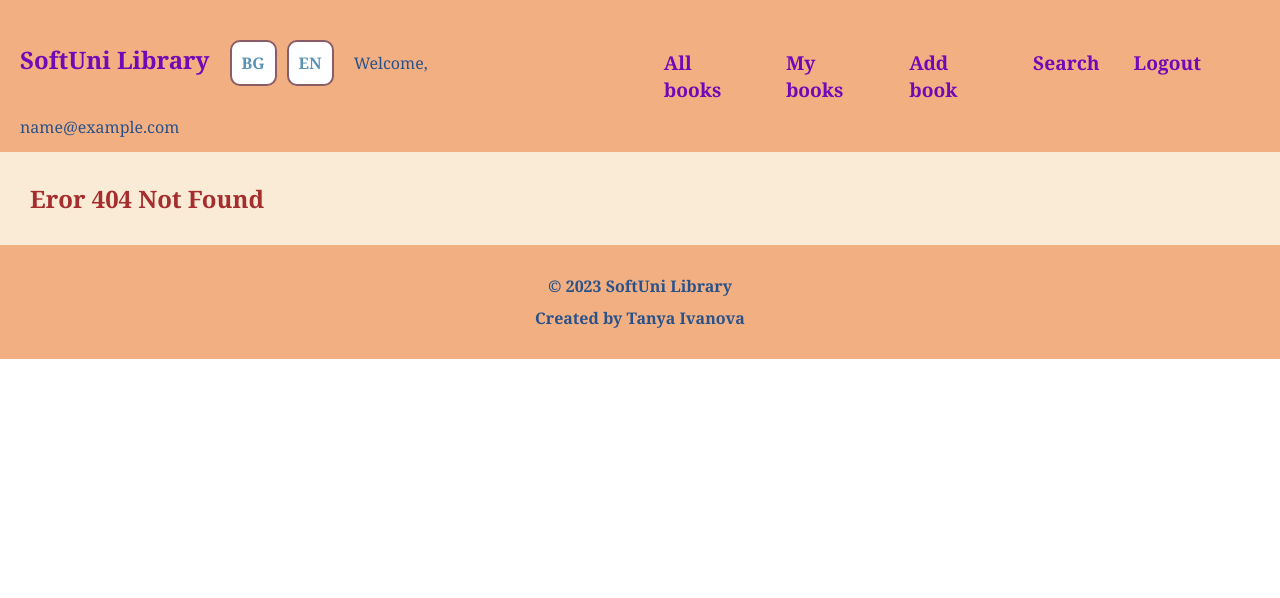
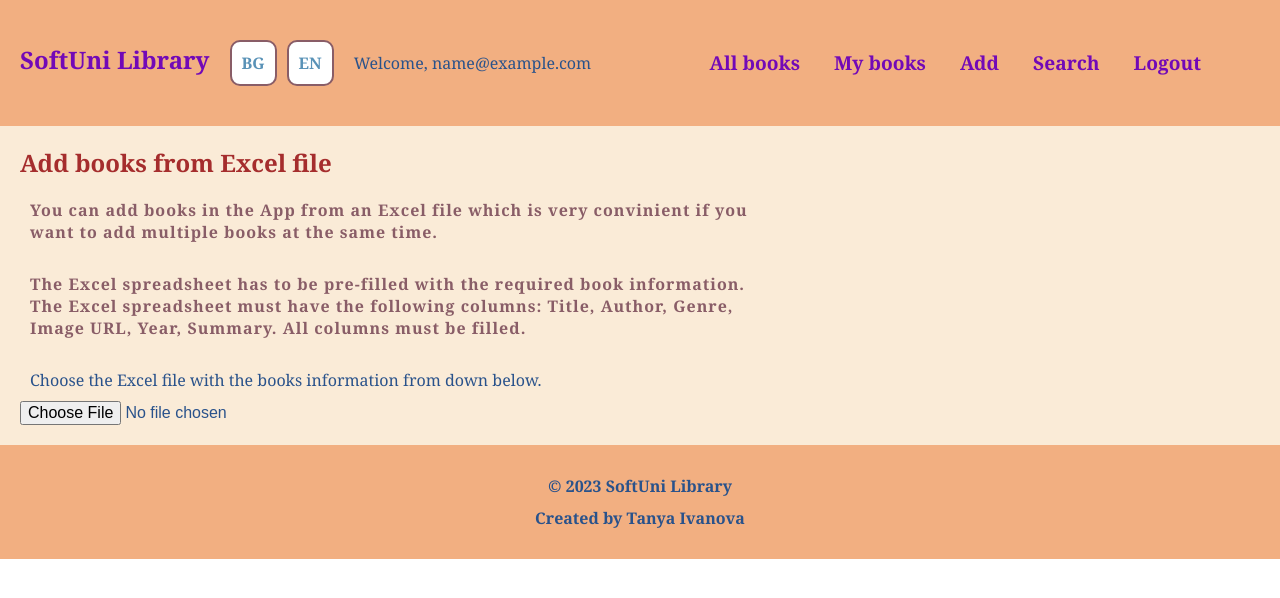
Before and after one commit to tanya-ivanova/Softuni-Library, a React (Create React App) app: page /create-from-excel in a window 1280 px wide. Before the commit this address had no page. Shown: the top 598 px of the page. Built offline with nearby package versions, Linux system fonts and the light colour scheme; sample sign-in values are in the browser's storage.

Commit message:
Adding functionality Add books from Excel file

```diff
--- a/package.json
+++ b/package.json
@@ -11,6 +11,7 @@
     "react-dom": "^18.2.0",
     "react-router-dom": "^6.6.2",
     "react-scripts": "5.0.1",
+    "read-excel-file": "^5.6.1",
     "web-vitals": "^2.1.4"
   },
   "scripts": {
--- a/src/App.js
+++ b/src/App.js
@@ -12,6 +12,7 @@ import Register from './components/register/Register';
 import Login from './components/login/Login';
 import Logout from './components/logout/Logout';
 import AddBook from './components/addBook/AddBook';
+import AddBookExcel from './components/addBook/AddBookExcel';
 import Catalog from './components/catalog/Catalog';
 import CatalogAdmin from './components/catalog/CatalogAdmin';
 import Profile from './components/profile/Profile';
@@ -44,6 +45,7 @@ function App() {
                                     <Route path="/catalog-admin" element={<CatalogAdmin />} />
                                     <Route path='/logout' element={<Logout />} />
                                     <Route path="/create" element={<AddBook />} />
+                                    <Route path="/create-from-excel" element={<AddBookExcel />} />
                                     <Route path="/:googleBookId/create" element={<AddBook />} />
                                     <Route path="/catalog/:bookId/edit" element={<EditBook />} />
                                     <Route path="/profile" element={<Profile />} />
--- /dev/null
+++ b/src/components/addBook/AddBookExcel.js
@@ -0,0 +1,77 @@
+import { useContext } from 'react';
+import readXlsxFile from 'read-excel-file';
+import * as bookService from '../../services/bookService';
+import { AuthContext } from '../../contexts/AuthContext';
+import { LanguageContext } from '../../contexts/LanguageContext';
+import { useNavigate } from 'react-router-dom';
+
+import { languages } from '../../languages/languages';
+
+import styles from './AddBookExcel.module.css';
+
+const schema = {
+    'Title': {
+        prop: 'title',
+        type: String,
+        required: true
+    },
+    'Author': {
+        prop: 'author',
+        type: String,
+        required: true
+    },
+    'Genre': {
+        prop: 'genre',
+        type: String,
+        required: true
+    },
+    'Image URL': {
+        prop: 'imageUrl',
+        type: String,
+    },
+    'Year': {
+        prop: 'year',
+        type: Number,
+    },
+    'Summary': {
+        prop: 'summary',
+        type: String,
+    },
+}
+
+const AddBookExcel = () => {
+    const { user } = useContext(AuthContext);
+    const { language } = useContext(LanguageContext);
+
+    const navigate = useNavigate();
+
+    const getFile = (e) => {
+        readXlsxFile(e.target.files[0], { schema })
+            .then(({ rows, errors }) => {
+                rows.forEach(book => {
+                    book.ownerEmail = user.email;
+                    bookService.create(book);
+                });
+
+                navigate(`/catalog`);
+            });
+    };
+
+    return (
+        <section className={styles["add-book-excel-page"]}>
+            <div>
+                <h1 className={styles["add-book-excel-title"]}>{languages.addBooksFromExcelTitle[language]}</h1>
+                <p className={styles["add-book-excel-explanation"]}>{languages.addBooksFromExcelParagraph1[language]}</p>
+                <p className={styles["add-book-excel-explanation"]}>{languages.addBooksFromExcelParagraph2[language]}</p>
+                <p className={styles["add-book-excel-chooseFileParagraph"]}>{languages.addBooksFromExcelChooseFile[language]}</p>
+
+                <input
+                    type="file"
+                    onChange={getFile}
+                />
+            </div>
+        </section>
+    );
+};
+
+export default AddBookExcel;
--- /dev/null
+++ b/src/components/addBook/AddBookExcel.module.css
@@ -0,0 +1,26 @@
+.add-book-excel-page {
+    background-color: antiquewhite;
+    padding: 20px;
+}
+
+.add-book-excel-title {
+    margin-top: 0;
+    color: #A52D2D;
+}
+
+.add-book-excel-explanation {
+    color: #895D67;
+    font-weight: bolder;
+    width: 720px;
+    padding-bottom: 20px;
+    letter-spacing: 1px;
+}
+
+.add-book-excel-chooseFileParagraph {
+    color: #29528B;
+}
+
+.add-book-excel-page input {
+    color: #29528B;
+    font-size: 16px;
+}
--- a/src/components/header/Header.js
+++ b/src/components/header/Header.js
@@ -49,7 +49,15 @@ const Header = () => {
                                     {!isAdmin && (
                                         <>
                                             <li><Link to="/profile">{languages.myBooks[language]}</Link></li>
-                                            <li><Link to="/create">{languages.addBook[language]}</Link></li>
+
+                                            <li>
+                                                <Link>{languages.add[language]}</Link>
+                                                <ul>
+                                                    <li><Link to="/create">{languages.addBookSingle[language]}</Link></li>
+                                                    <li><Link to="/create-from-excel">{languages.addBooksFromExcel[language]}</Link></li>
+                                                </ul>
+                                            </li>
+
                                             <li>
                                                 <Link>{languages.search[language]}</Link>
                                                 <ul>
--- a/src/languages/languages.js
+++ b/src/languages/languages.js
@@ -15,9 +15,37 @@ export const languages = {
         bulgarian: 'Моите книги',
         english: 'My books'
     },
+    add: {
+        bulgarian: 'Добави',
+        english: 'Add'
+    },
     addBook: {
         bulgarian: 'Добави книга',
         english: 'Add book'
+    },
+    addBookSingle: {
+        bulgarian: 'Една книга',
+        english: 'Single book'
+    },
+    addBooksFromExcel: {
+        bulgarian: 'Книги от Excel',
+        english: 'Books from Excel'
+    },
+    addBooksFromExcelTitle: {
+        bulgarian: 'Добавете книги от Excel файл',
+        english: 'Add books from Excel file'
+    },
+    addBooksFromExcelParagraph1: {
+        bulgarian: 'Можете да добавяте книги в приложението от Excel файл, което е много удобно, ако искате да добавите няколко книги едновременно.',
+        english: 'You can add books in the App from an Excel file which is very convinient if you want to add multiple books at the same time.'
+    },
+    addBooksFromExcelParagraph2: {
+        bulgarian: 'Електронната таблица в Excel трябва да бъде предварително попълнена с необходимата информация за книгите. Електронната таблица в Excel трябва да има следните колони: Заглавие, Автор, Жанр, URL адрес на изображение, Година, Резюме. Всички колони трябва да бъдат попълнени.',
+        english: 'The Excel spreadsheet has to be pre-filled with the required book information. The Excel spreadsheet must have the following columns: Title, Author, Genre, Image URL, Year, Summary. All columns must be filled.'
+    },
+    addBooksFromExcelChooseFile: {
+        bulgarian: 'Изберете Excel файла с информацията за книгите отдолу.',
+        english: 'Choose the Excel file with the books information from down below.'
     },
     search: {
         bulgarian: 'Търсене',
```
Also changed, not shown: 1 other file (tests, documents, lock files or other folders).
